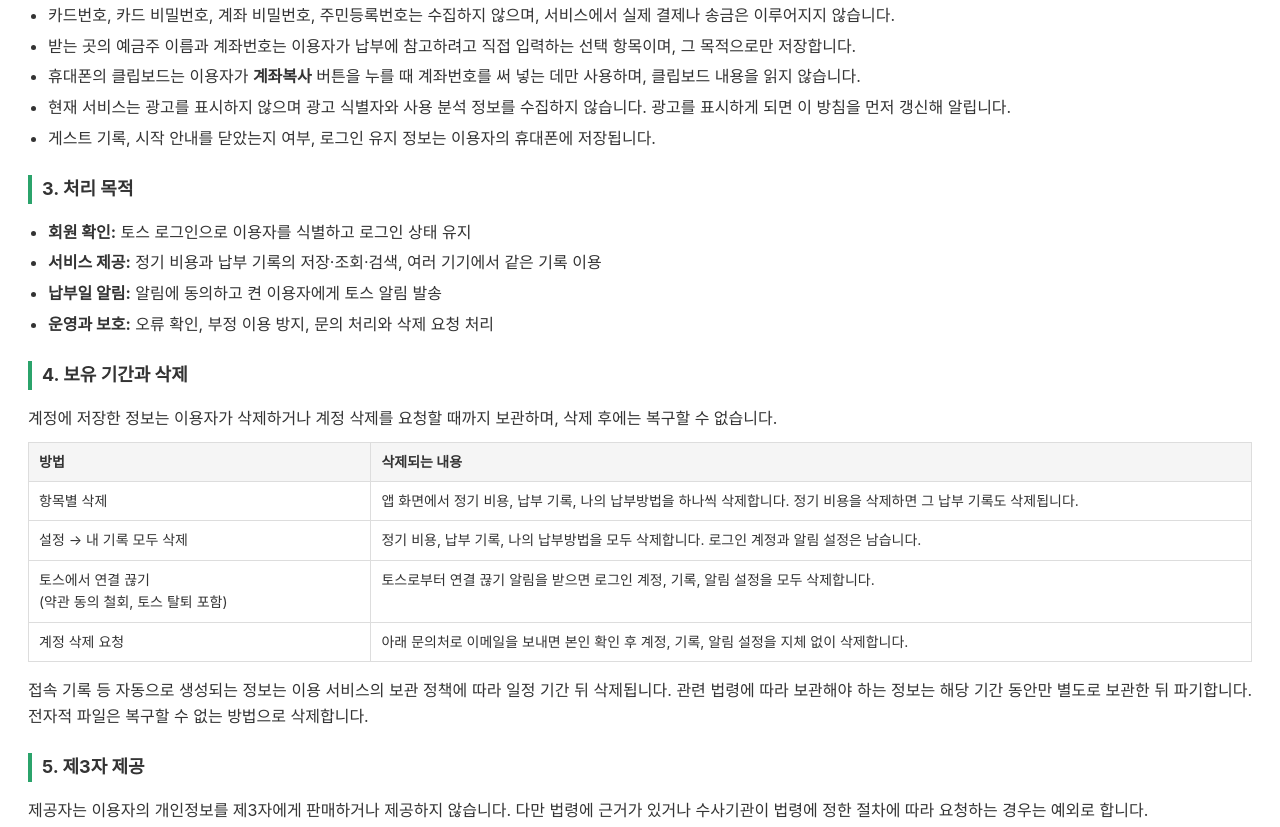
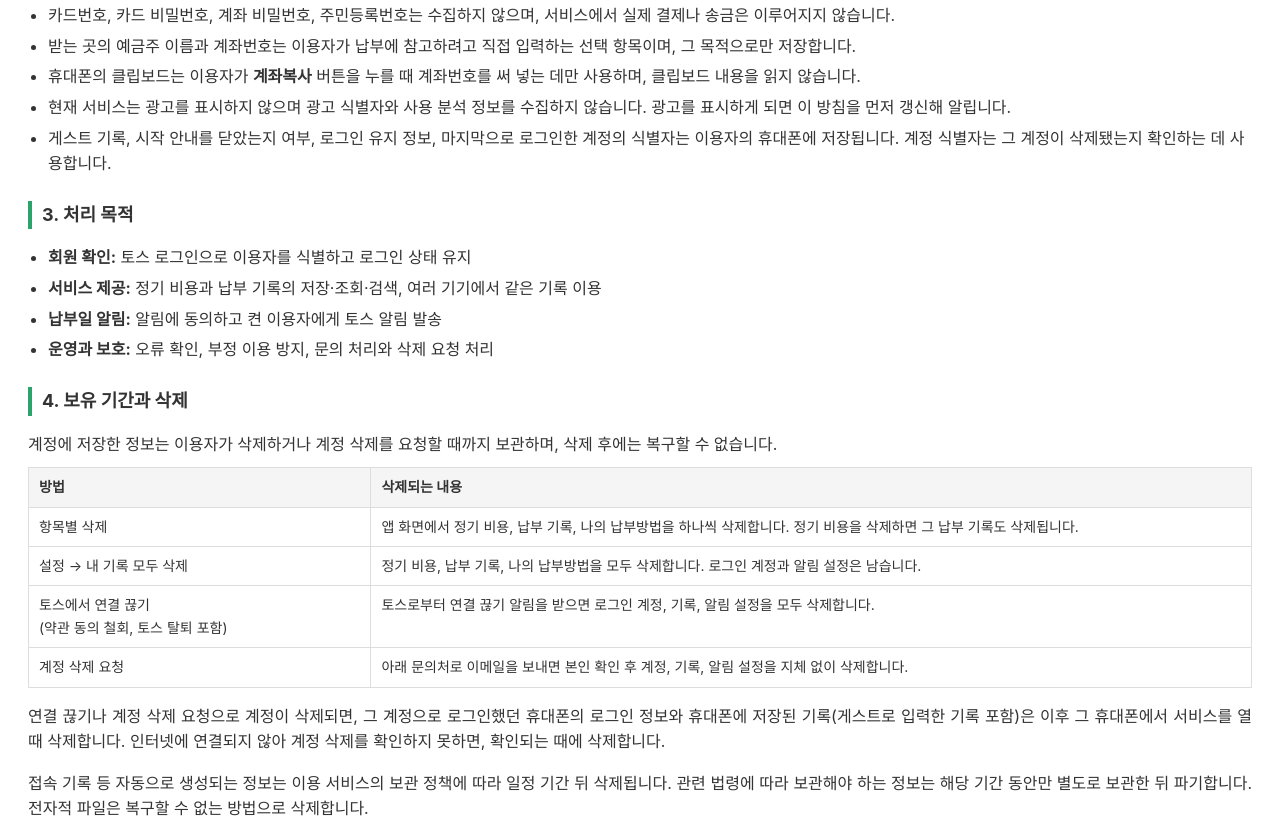
Before and after one commit to wizand02/wiz, a plain HTML site: page feebuddy_miniapp_privacy.html in a window 1280 px wide. Shown: the part 796-1623 px from the top of the page. Drawn offline with Linux system fonts and the light colour scheme.

Commit message:
Say that phone records are deleted after the account is removed
Co-Authored-By: Claude Sonnet 5.5 <noreply@anthropic.com>

```diff
--- a/feebuddy_miniapp_privacy.html
+++ b/feebuddy_miniapp_privacy.html
@@ -51,7 +51,7 @@
         <li>받는 곳의 예금주 이름과 계좌번호는 이용자가 납부에 참고하려고 직접 입력하는 선택 항목이며, 그 목적으로만 저장합니다.</li>
         <li>휴대폰의 클립보드는 이용자가 <strong>계좌복사</strong> 버튼을 누를 때 계좌번호를 써 넣는 데만 사용하며, 클립보드 내용을 읽지 않습니다.</li>
         <li>현재 서비스는 광고를 표시하지 않으며 광고 식별자와 사용 분석 정보를 수집하지 않습니다. 광고를 표시하게 되면 이 방침을 먼저 갱신해 알립니다.</li>
-        <li>게스트 기록, 시작 안내를 닫았는지 여부, 로그인 유지 정보는 이용자의 휴대폰에 저장됩니다.</li>
+        <li>게스트 기록, 시작 안내를 닫았는지 여부, 로그인 유지 정보, 마지막으로 로그인한 계정의 식별자는 이용자의 휴대폰에 저장됩니다. 계정 식별자는 그 계정이 삭제됐는지 확인하는 데 사용합니다.</li>
     </ul>
 
     <h2>3. 처리 목적</h2>
@@ -71,6 +71,7 @@
         <tr><td>토스에서 연결 끊기<br>(약관 동의 철회, 토스 탈퇴 포함)</td><td>토스로부터 연결 끊기 알림을 받으면 로그인 계정, 기록, 알림 설정을 모두 삭제합니다.</td></tr>
         <tr><td>계정 삭제 요청</td><td>아래 문의처로 이메일을 보내면 본인 확인 후 계정, 기록, 알림 설정을 지체 없이 삭제합니다.</td></tr>
     </table>
+    <p>연결 끊기나 계정 삭제 요청으로 계정이 삭제되면, 그 계정으로 로그인했던 휴대폰의 로그인 정보와 휴대폰에 저장된 기록(게스트로 입력한 기록 포함)은 이후 그 휴대폰에서 서비스를 열 때 삭제합니다. 인터넷에 연결되지 않아 계정 삭제를 확인하지 못하면, 확인되는 때에 삭제합니다.</p>
     <p>접속 기록 등 자동으로 생성되는 정보는 이용 서비스의 보관 정책에 따라 일정 기간 뒤 삭제됩니다. 관련 법령에 따라 보관해야 하는 정보는 해당 기간 동안만 별도로 보관한 뒤 파기합니다. 전자적 파일은 복구할 수 없는 방법으로 삭제합니다.</p>
 
     <h2>5. 제3자 제공</h2>
```
